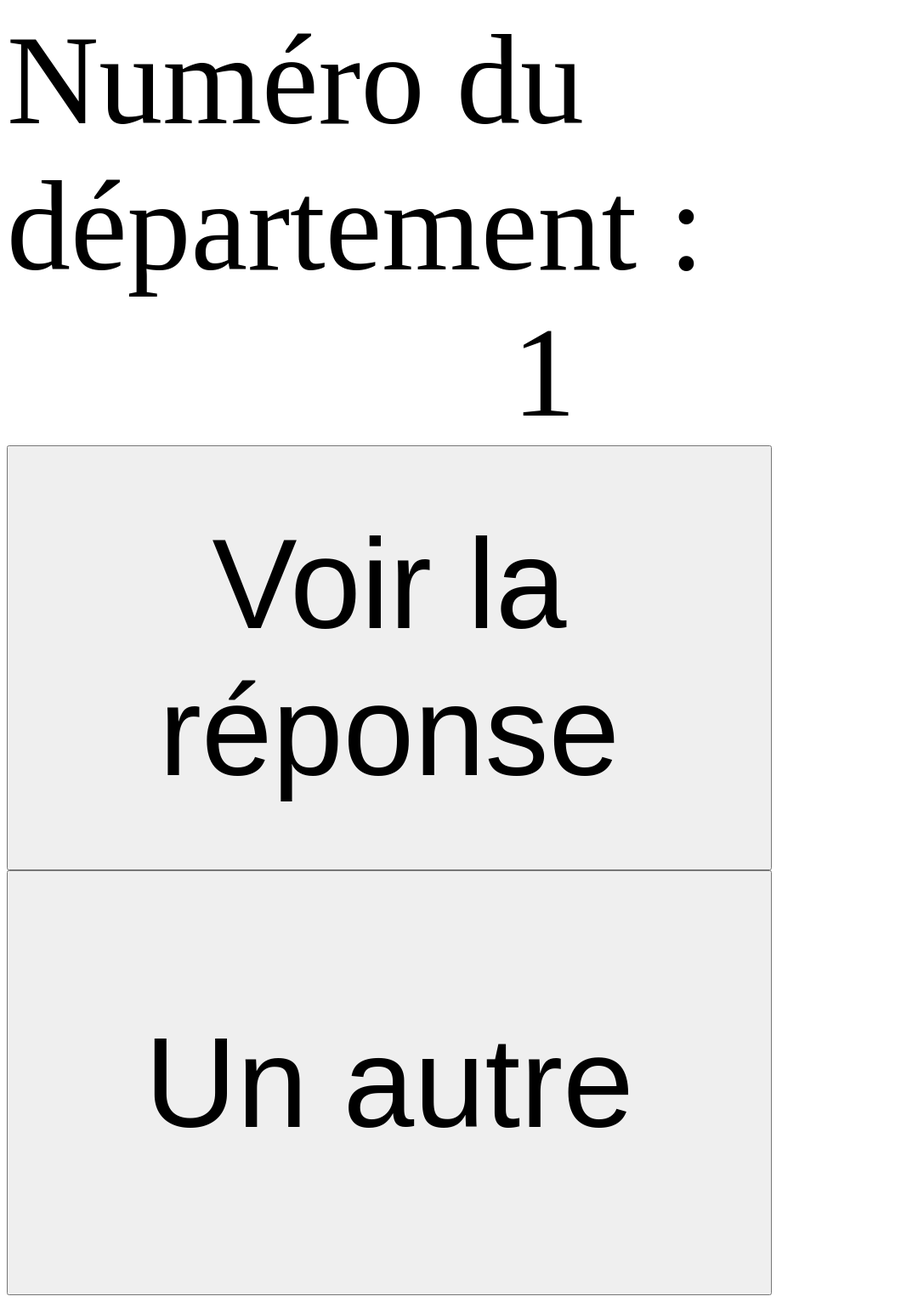
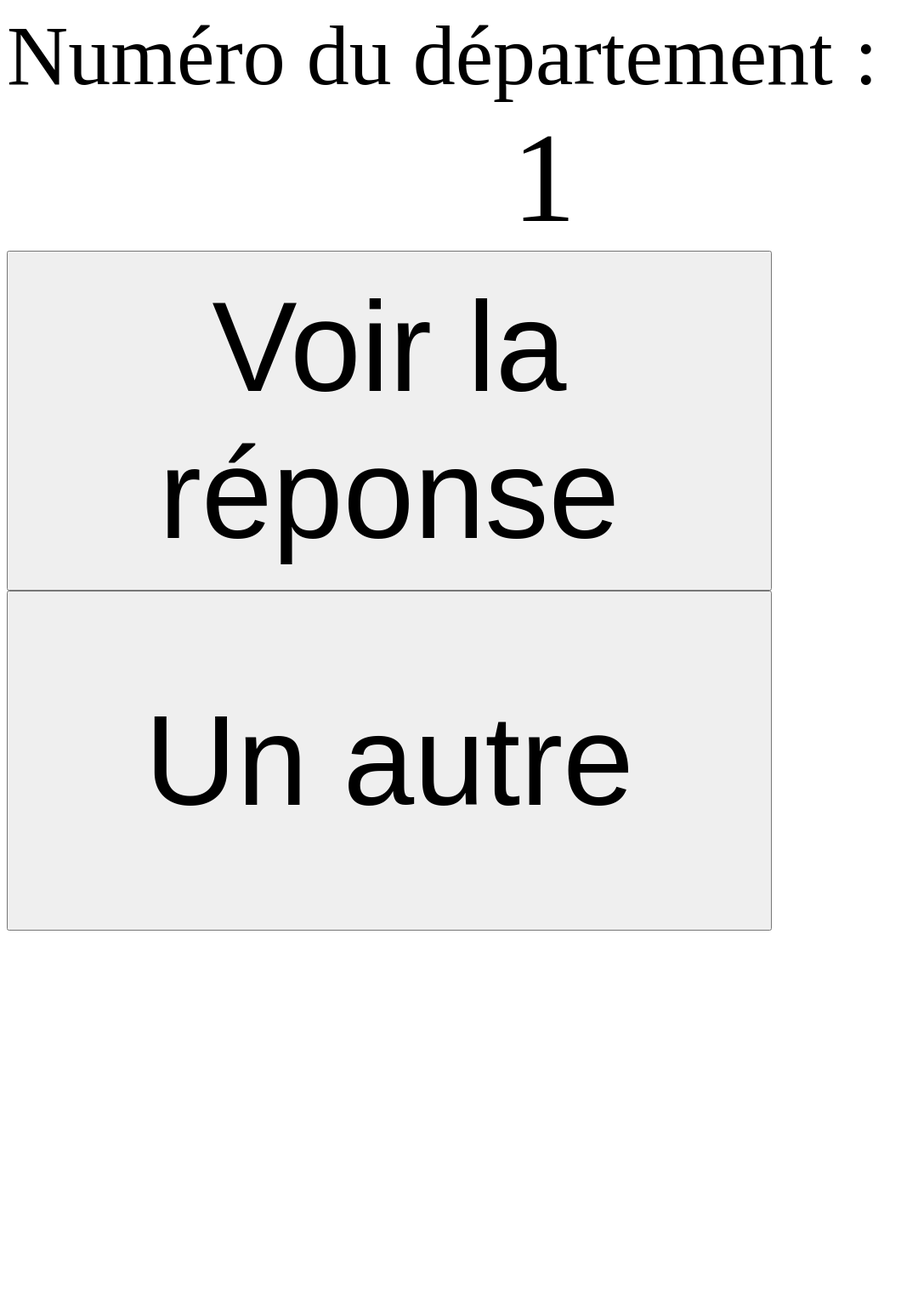
Before and after one commit to Eara-c/eara-c.github.io, a PHP site: page /num_to_dep.html in a window 1280 px wide. Shown: the whole page at 85% size, without its empty margins (0-1080 px from the left). After the commit the page ends 1095 px from the top, so only its background shows below. Run offline with PHP 8.4, Linux system fonts and the light colour scheme.

Commit message:
Update mystyle.css

```diff
--- a/mystyle.css
+++ b/mystyle.css
@@ -1,12 +1,12 @@
 p {
 	text-align:left;
-	font-size:150px;
+	font-size:100px;
 	margin-top:0px;
 	margin-bottom:0px;
 }
 
 button {
-	height:500px;
+	height:400px;
 	width:900px;
 	font-size:150px
 }
```
